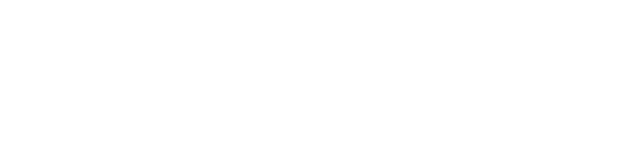
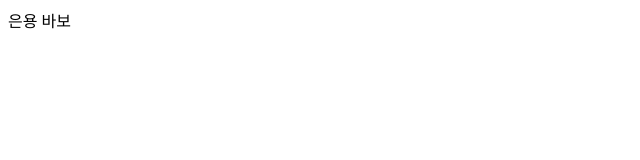
Before and after one commit to Mooneunjun/GitTest, a plain HTML site: page index.html in a window 1280 px wide. Shown: the full height of the page, 0-640 px from the left. Drawn offline with Linux system fonts and the light colour scheme.

Commit message:
은용 바보 썻어요

```diff
--- a/index.html
+++ b/index.html
@@ -5,5 +5,7 @@
     <meta name="viewport" content="width=device-width, initial-scale=1.0" />
     <title>타이틀 변경</title>
   </head>
-  <body></body>
+  <body>
+    은용 바보
+  </body>
 </html>
```
